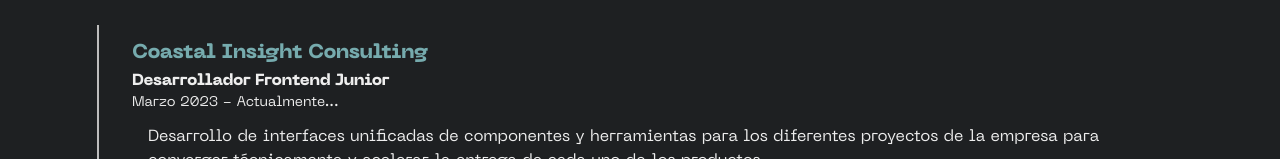
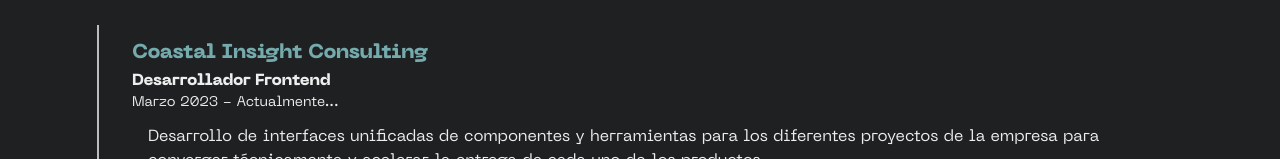
Before and after one commit to Vctorqui/portafolio-web, a Next.js app: page / in a window 1280 px wide. Shown: the part 778-937 px from the top of the page. Built offline with nearby package versions, Linux system fonts and the light colour scheme; no server answers; the database is empty.

Commit message:
fix experience professional

```diff
--- a/pages/index.tsx
+++ b/pages/index.tsx
@@ -205,9 +205,7 @@
               />
               <Link
                 className='linkBtn'
-                href={
-                  'https://www.linkedin.com/in/victorqui/'
-                }
+                href={'https://www.linkedin.com/in/victorqui/'}
               >
                 <Box className='wrapperBtn'>
                   <Box position={'absolute'} zIndex={10}>
@@ -341,8 +339,8 @@
                 </Typography>
                 <Typography fontWeight={800}>
                   {changeLang === true
-                    ? 'Junior Frontend Developer'
-                    : 'Desarrollador Frontend Junior'}
+                    ? 'Frontend Developer'
+                    : 'Desarrollador Frontend'}
                 </Typography>
                 <Typography variant='body2'>
                   {changeLang === true
```
